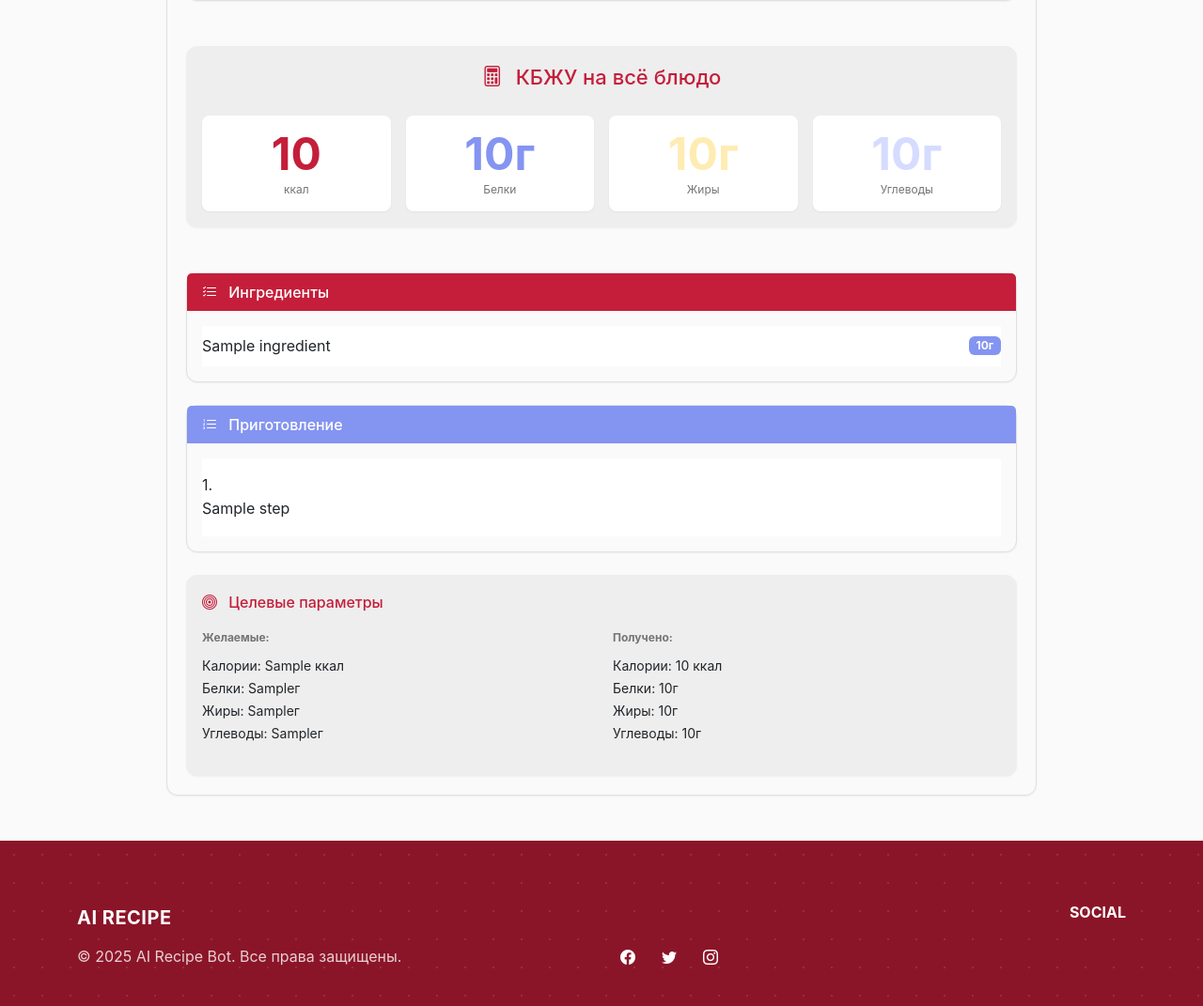
After one commit to Erytea/ai-recipe-web-app, a FastAPI app: template templates/recipes/view.html in a window 1280 px wide. The commit adds this page. Shown: the part 712-1783 px from the top of the page at 94% size. Run offline with FastAPI, Linux system fonts and the light colour scheme; the template is opened without the code that fills it: most values are stand-ins (such as "Sample title", 1, 10 or a date in 2020); parts of the project's set-up code (start-up, migrations or seed data) failed here and were passed over.

Commit message:
Исправлена проблема с отображением рецепта после шага 3: создан шаблон view.html, добавлено логирование ошибок и валидация данных

```diff
--- /dev/null
+++ b/templates/recipes/view.html
@@ -0,0 +1,160 @@
+{% extends "layout.html" %}
+
+{% block content %}
+<div class="container py-5 animate-fade-in">
+    <div class="row justify-content-center">
+        <div class="col-lg-10">
+            <!-- Back button -->
+            <div class="mb-4">
+                <a href="/recipes" class="btn btn-outline-primary">
+                    <i class="bi bi-arrow-left"></i> Назад к рецептам
+                </a>
+            </div>
+
+            <div class="card animate-scale-in">
+                <div class="card-body p-5">
+                    <div class="text-center mb-5">
+                        <h1 class="display-large mb-3 animate-slide-up">{{ recipe_data.recipe_title }}</h1>
+                        <div class="badge mb-2" style="background: var(--primary); color: white; padding: var(--space-2) var(--space-3);">
+                            <i class="bi bi-magic"></i> Создан с помощью ИИ
+                        </div>
+                    </div>
+
+                    <!-- Photo if available -->
+                    {% if recipe.photo_file_id %}
+                    <div class="row mb-5">
+                        <div class="col-12">
+                            <div class="card">
+                                <div class="card-body p-3">
+                                    <img src="/static/{{ recipe.photo_file_id }}" alt="Recipe photo"
+                                         class="img-fluid rounded shadow-sm">
+                                </div>
+                            </div>
+                        </div>
+                    </div>
+                    {% endif %}
+
+                    <!-- Nutrition -->
+                    <div class="card mb-5" style="background: var(--surface-hover); border-color: var(--border-light);">
+                        <div class="card-body p-4">
+                            <h3 class="title-large mb-4 text-center" style="color: var(--primary);">
+                                <i class="bi bi-calculator" style="margin-right: var(--space-2);"></i>
+                                КБЖУ на всё блюдо
+                            </h3>
+                            <div class="row text-center g-3">
+                                <div class="col-md-3">
+                                    <div class="p-3 rounded-lg" style="background: white; box-shadow: var(--shadow-sm);">
+                                        <div class="display-medium fw-bold" style="color: var(--primary);">
+                                            {{ recipe_data.calculated_nutrition.calories|int }}
+                                        </div>
+                                        <div class="body-small" style="color: var(--text-secondary);">ккал</div>
+                                    </div>
+                                </div>
+                                <div class="col-md-3">
+                                    <div class="p-3 rounded-lg" style="background: white; box-shadow: var(--shadow-sm);">
+                                        <div class="display-medium fw-bold" style="color: var(--secondary);">
+                                            {{ recipe_data.calculated_nutrition.protein_g|int }}г
+                                        </div>
+                                        <div class="body-small" style="color: var(--text-secondary);">Белки</div>
+                                    </div>
+                                </div>
+                                <div class="col-md-3">
+                                    <div class="p-3 rounded-lg" style="background: white; box-shadow: var(--shadow-sm);">
+                                        <div class="display-medium fw-bold" style="color: var(--warning);">
+                                            {{ recipe_data.calculated_nutrition.fat_g|int }}г
+                                        </div>
+                                        <div class="body-small" style="color: var(--text-secondary);">Жиры</div>
+                                    </div>
+                                </div>
+                                <div class="col-md-3">
+                                    <div class="p-3 rounded-lg" style="background: white; box-shadow: var(--shadow-sm);">
+                                        <div class="display-medium fw-bold" style="color: var(--info);">
+                                            {{ recipe_data.calculated_nutrition.carbs_g|int }}г
+                                        </div>
+                                        <div class="body-small" style="color: var(--text-secondary);">Углеводы</div>
+                                    </div>
+                                </div>
+                            </div>
+                        </div>
+                    </div>
+
+                    <!-- Ingredients -->
+                    {% if recipe_data.ingredients_with_weights %}
+                    <div class="card mb-4 animate-slide-up">
+                        <div class="card-header" style="background: var(--primary); color: white; border: none;">
+                            <h5 class="mb-0 title-medium">
+                                <i class="bi bi-list-check" style="margin-right: var(--space-2);"></i>
+                                Ингредиенты
+                            </h5>
+                        </div>
+                        <div class="card-body p-4">
+                            <ul class="list-group list-group-flush">
+                                {% for ingredient in recipe_data.ingredients_with_weights %}
+                                <li class="list-group-item px-0 border-0 py-2">
+                                    <div class="d-flex justify-content-between align-items-center">
+                                        <span class="body-large">{{ ingredient.name }}</span>
+                                        <span class="badge bg-secondary">{{ ingredient.weight_g }}г</span>
+                                    </div>
+                                </li>
+                                {% endfor %}
+                            </ul>
+                        </div>
+                    </div>
+                    {% endif %}
+
+                    <!-- Cooking Steps -->
+                    {% if recipe_data.cooking_steps %}
+                    <div class="card mb-4 animate-slide-up">
+                        <div class="card-header" style="background: var(--secondary); color: white; border: none;">
+                            <h5 class="mb-0 title-medium">
+                                <i class="bi bi-list-ol" style="margin-right: var(--space-2);"></i>
+                                Приготовление
+                            </h5>
+                        </div>
+                        <div class="card-body p-4">
+                            <ol class="list-group list-group-numbered list-group-flush">
+                                {% for step in recipe_data.cooking_steps %}
+                                <li class="list-group-item px-0 border-0 py-3">
+                                    <div class="body-large" style="line-height: var(--line-height-relaxed);">{{ step }}</div>
+                                </li>
+                                {% endfor %}
+                            </ol>
+                        </div>
+                    </div>
+                    {% endif %}
+
+                    <!-- Target vs Calculated -->
+                    <div class="card animate-slide-up" style="background: var(--surface-hover); border-color: var(--border-light);">
+                        <div class="card-body p-4">
+                            <h5 class="title-medium mb-3" style="color: var(--primary);">
+                                <i class="bi bi-bullseye" style="margin-right: var(--space-2);"></i>
+                                Целевые параметры
+                            </h5>
+                            <div class="row">
+                                <div class="col-md-6">
+                                    <div class="body-small fw-bold mb-2" style="color: var(--text-secondary);">Желаемые:</div>
+                                    <div class="body-medium mb-3">
+                                        Калории: {{ recipe.target_calories }} ккал<br>
+                                        Белки: {{ recipe.target_protein }}г<br>
+                                        Жиры: {{ recipe.target_fat }}г<br>
+                                        Углеводы: {{ recipe.target_carbs }}г
+                                    </div>
+                                </div>
+                                <div class="col-md-6">
+                                    <div class="body-small fw-bold mb-2" style="color: var(--text-secondary);">Получено:</div>
+                                    <div class="body-medium mb-3">
+                                        Калории: {{ recipe.calculated_calories|int }} ккал<br>
+                                        Белки: {{ recipe.calculated_protein|int }}г<br>
+                                        Жиры: {{ recipe.calculated_fat|int }}г<br>
+                                        Углеводы: {{ recipe.calculated_carbs|int }}г
+                                    </div>
+                                </div>
+                            </div>
+                        </div>
+                    </div>
+                </div>
+            </div>
+        </div>
+    </div>
+</div>
+{% endblock %}
```
Also changed, not shown: bot/web/routes/recipes.py (+36 -7 lines), templates/recipes/create/step1.html (+11 -0 lines).
